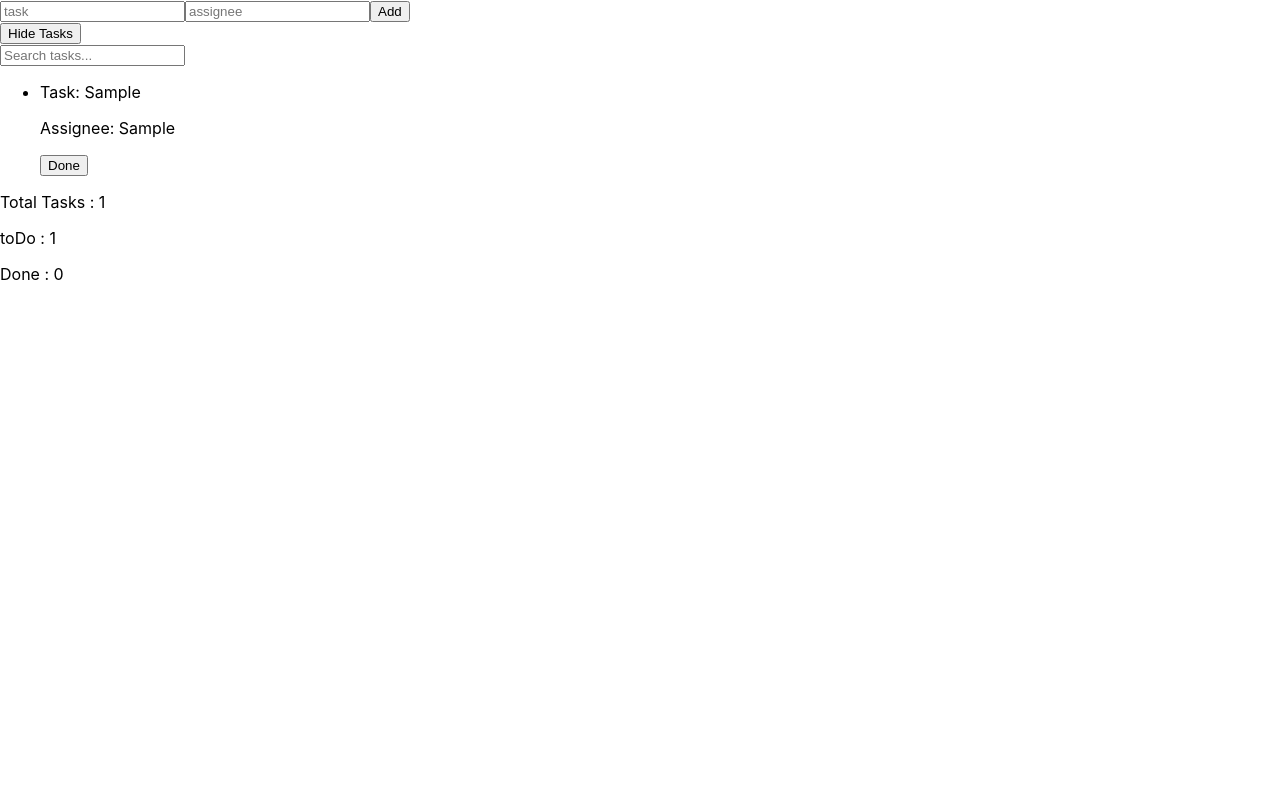
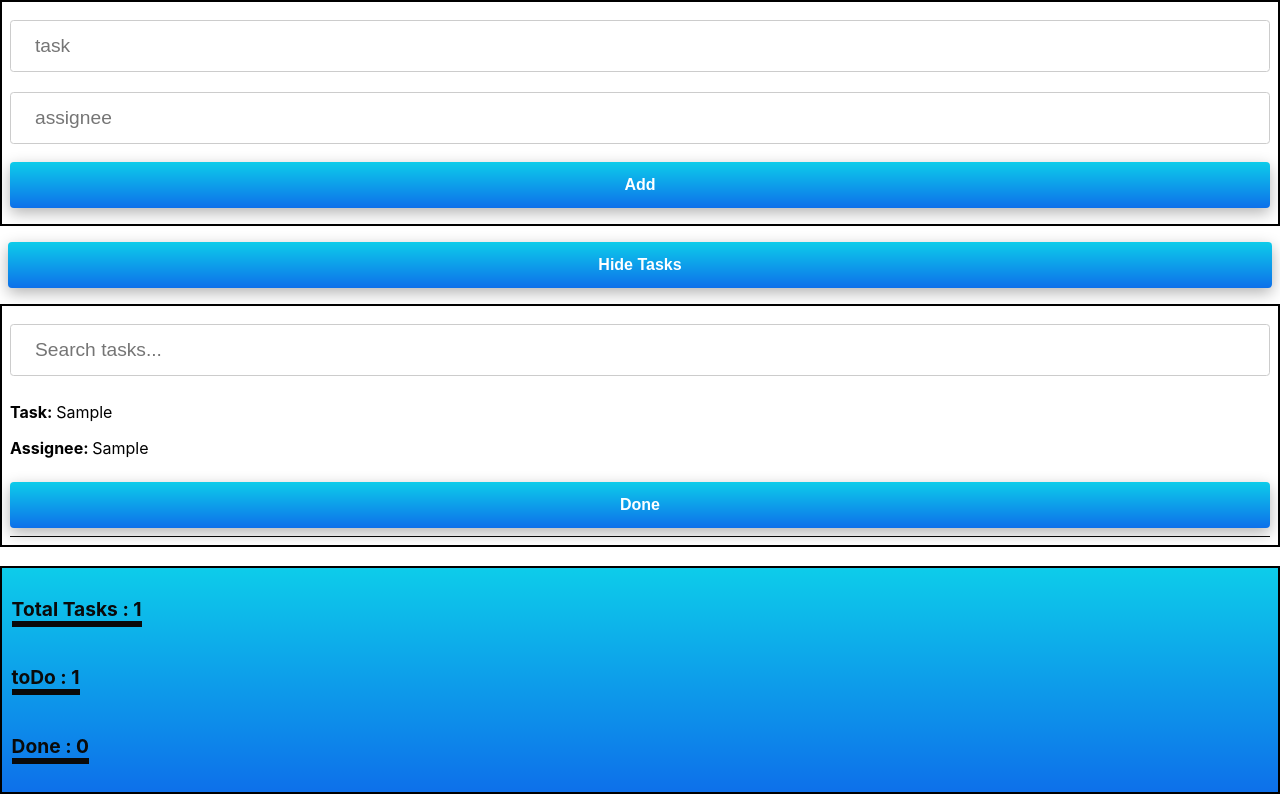
Before and after one commit to shebli91/todo-list-app-ReactJs, a React (Create React App) app: page / in a window 1280 px wide. Both pictures are taken after typing "Sample", "Sample" into the empty fields and a click on the button "Add". Built offline with nearby package versions, Linux system fonts and the light colour scheme.

Commit message:
giving the app some simple styles for better UI

```diff
--- a/src/App.css
+++ b/src/App.css
@@ -1,38 +1,82 @@
-.App {
-  text-align: center;
+ul {
+  list-style: none;
+  padding: 0;
+  margin: 0;
 }
 
-.App-logo {
-  height: 40vmin;
-  pointer-events: none;
+button {
+  background-image: linear-gradient(#0dccea, #0d70ea);
+  border: 0;
+  border-radius: 0.25em;
+  box-shadow: rgba(0, 0, 0, 0.3) 0 0.3125em 0.9375em;
+  box-sizing: border-box;
+  color: #fff;
+  cursor: pointer;
+  font-size: 1em;
+  padding: 0.875em 1.25em;
+  text-align: center;
+  font-weight: bold;
+  width: 100%;
+  margin: 0.5em 0;
 }
 
-@media (prefers-reduced-motion: no-preference) {
-  .App-logo {
-    animation: App-logo-spin infinite 20s linear;
-  }
+.default-box {
+  border: 2px solid black;
+  padding: 0.5em;
+  display: flex;
+  flex-direction: column;
+  align-items: flex-start;
 }
 
-.App-header {
-  background-color: #282c34;
-  min-height: 100vh;
+input {
+  width: 100%;
+  padding: 0.75em 1.25em;
+  margin: 0.5em 0;
+  display: inline-block;
+  border: 0.0625em solid #ccc;
+  border-radius: 0.1875em;
+  box-sizing: border-box;
+  font-size: 1.2em;
+}
+
+/*             TodoForm Component             */
+
+/*             TaskVisibilityToggle  Component             */
+
+.task-visibility-toggle {
+  margin: 0.5em;
+}
+
+/*             TaskSearch   Component             */
+
+/*             TaskCounter   Component             */
+
+.TaskCounter {
+  margin-top: 1em;
+  font-size: 1.2em;
+  font-weight: bold;
+  background-image: linear-gradient(#0dccea, #0d70ea);
+  color: #0a0a0a;
+}
+
+.TaskCounter p {
+  border-bottom: 0.3125em solid #0a0a0a;
+}
+
+/*             TaskListRender   Component             */
+
+.TaskListRender {
   display: flex;
   flex-direction: column;
-  align-items: center;
-  justify-content: center;
-  font-size: calc(10px + 2vmin);
-  color: white;
+  width: 100%;
+  list-style-type: none;
+  /* margin: 0.5em; */
 }
 
-.App-link {
-  color: #61dafb;
+.TaskListRender span {
+  font-weight: bold;
 }
 
-@keyframes App-logo-spin {
-  from {
-    transform: rotate(0deg);
-  }
-  to {
-    transform: rotate(360deg);
-  }
+.TaskListRender li {
+  border-bottom: 0.1em solid #0a0a0a;
 }
--- a/src/App.js
+++ b/src/App.js
@@ -42,7 +42,7 @@ function TodoForm({ onAddTask }) {
   };
 
   return (
-    <form onSubmit={handleSubmit}>
+    <form className="default-box todo-form" onSubmit={handleSubmit}>
       <input
         type="text"
         placeholder="task"
@@ -58,6 +58,18 @@ function TodoForm({ onAddTask }) {
       ></input>
       <button type="submit">Add</button>
     </form>
+  );
+}
+
+function TaskVisibilityToggle({ showTasks, setShowTasks }) {
+  const handleClick = () => {
+    setShowTasks(!showTasks);
+  };
+
+  return (
+    <div className="task-visibility-toggle">
+      <button onClick={handleClick}>{showTasks ? "Hide" : "Show"} Tasks</button>
+    </div>
   );
 }
 
@@ -78,11 +90,15 @@ function TaskListRender({ tasks, onTaskDone }) {
   const filteredTasks = tasks.filter((task) => !task.isDone);
 
   return (
-    <ul>
+    <ul className="TaskListRender">
       {filteredTasks.map((task) => (
         <li key={task.id}>
-          <p>Task: {task.task}</p>
-          <p>Assignee: {task.assignee}</p>
+          <p>
+            <span>Task: </span> {task.task}
+          </p>
+          <p>
+            <span>Assignee: </span> {task.assignee}
+          </p>
           {/* Add "Done" button */}
           <button onClick={() => handleTaskDone(task.id)}>Done</button>
         </li>
@@ -105,7 +121,7 @@ function TaskSearch({ tasks, onTaskDone }) {
   );
 
   return (
-    <div>
+    <div className="default-box TaskSearch">
       <input
         type="text"
         value={searchText}
@@ -124,22 +140,10 @@ function TaskCounter({ tasks }) {
   const doneTasks = tasks.filter((task) => task.isDone);
 
   return (
-    <div>
+    <div className="default-box TaskCounter">
       <p>Total Tasks : {tasks.length}</p>
       <p>toDo : {todoTasks.length}</p>
       <p>Done : {doneTasks.length}</p>
-    </div>
-  );
-}
-
-function TaskVisibilityToggle({ showTasks, setShowTasks }) {
-  const handleClick = () => {
-    setShowTasks(!showTasks);
-  };
-
-  return (
-    <div>
-      <button onClick={handleClick}>{showTasks ? "Hide" : "Show"} Tasks</button>
     </div>
   );
 }
@@ -173,7 +177,6 @@ function App() {
       {/*render the main form from (TodoForm) component*/}
       <TodoForm onAddTask={handleAddTask} />
       <TaskVisibilityToggle showTasks={showTasks} setShowTasks={setShowTasks} />
-
       {/* Render the search box  from TaskSearch component */}
       {showTasks && <TaskSearch tasks={tasks} onTaskDone={handleTaskDone} />}
       {/*render the tasks counter form (TaskCounter) component*/}
```
